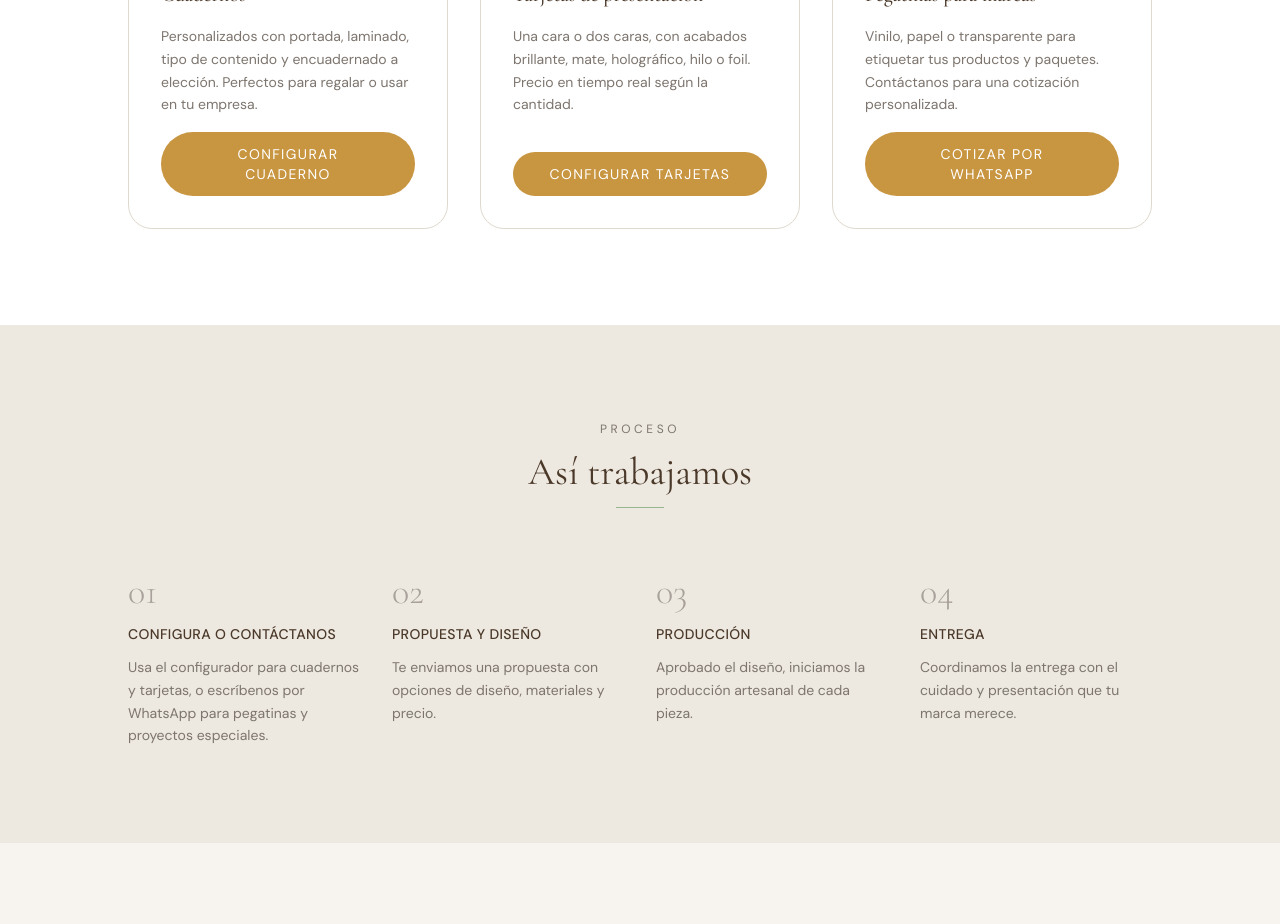
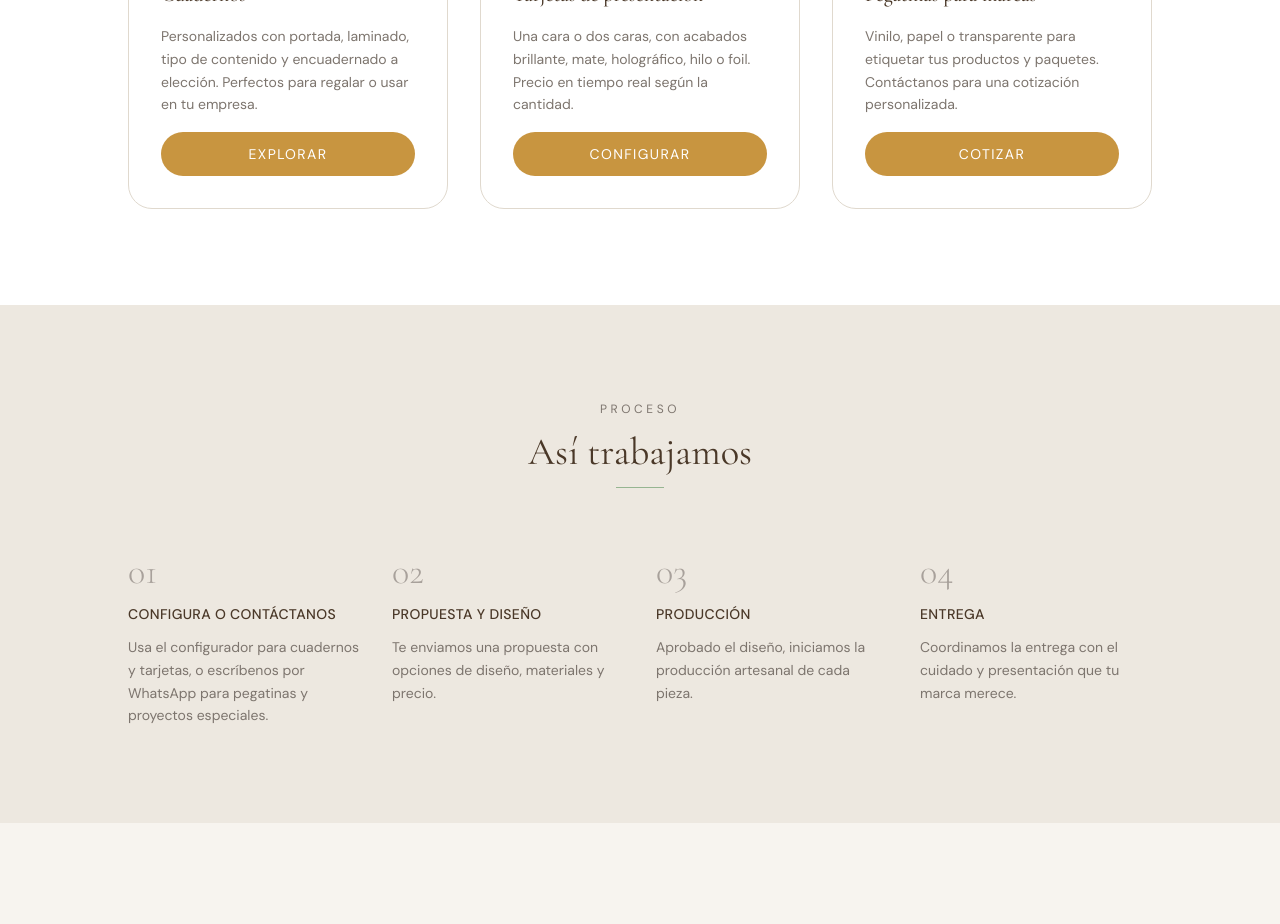
Before and after one commit to DysaGlezco/bertina-store, a Next.js app: page /corporativo in a window 1280 px wide. Shown: the part 900-1824 px from the top of the page. Built offline with nearby package versions, Linux system fonts and the light colour scheme.

Commit message:
fix: botones corporativo con una sola palabra (Explorar / Configurar / Cotizar)

```diff
--- a/src/app/corporativo/page.tsx
+++ b/src/app/corporativo/page.tsx
@@ -12,7 +12,7 @@ const products = [
     icon: "✦",
     title: "Cuadernos",
     desc: "Personalizados con portada, laminado, tipo de contenido y encuadernado a elección. Perfectos para regalar o usar en tu empresa.",
-    cta: "Configurar cuaderno",
+    cta: "Explorar",
     href: "/catalogo",
     whatsapp: false,
   },
@@ -20,7 +20,7 @@ const products = [
     icon: "◈",
     title: "Tarjetas de presentación",
     desc: "Una cara o dos caras, con acabados brillante, mate, holográfico, hilo o foil. Precio en tiempo real según la cantidad.",
-    cta: "Configurar tarjetas",
+    cta: "Configurar",
     href: "/corporativo/tarjetas",
     whatsapp: false,
   },
@@ -28,7 +28,7 @@ const products = [
     icon: "◉",
     title: "Pegatinas para marcas",
     desc: "Vinilo, papel o transparente para etiquetar tus productos y paquetes. Contáctanos para una cotización personalizada.",
-    cta: "Cotizar por WhatsApp",
+    cta: "Cotizar",
     href: "https://wa.me/5358732088?text=Hola%2C%20me%20interesan%20pegatinas%20para%20mi%20marca.",
     whatsapp: true,
   },
```
